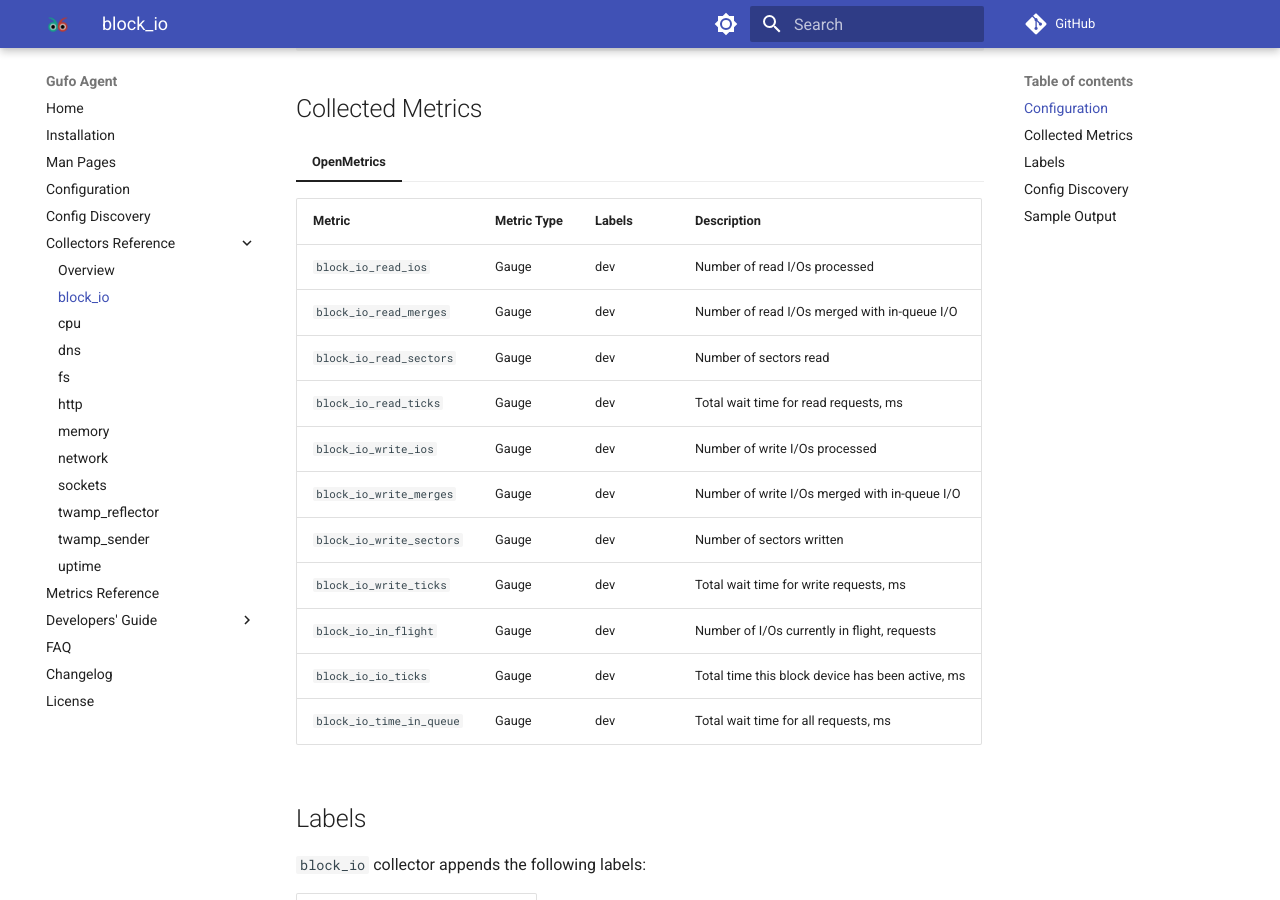
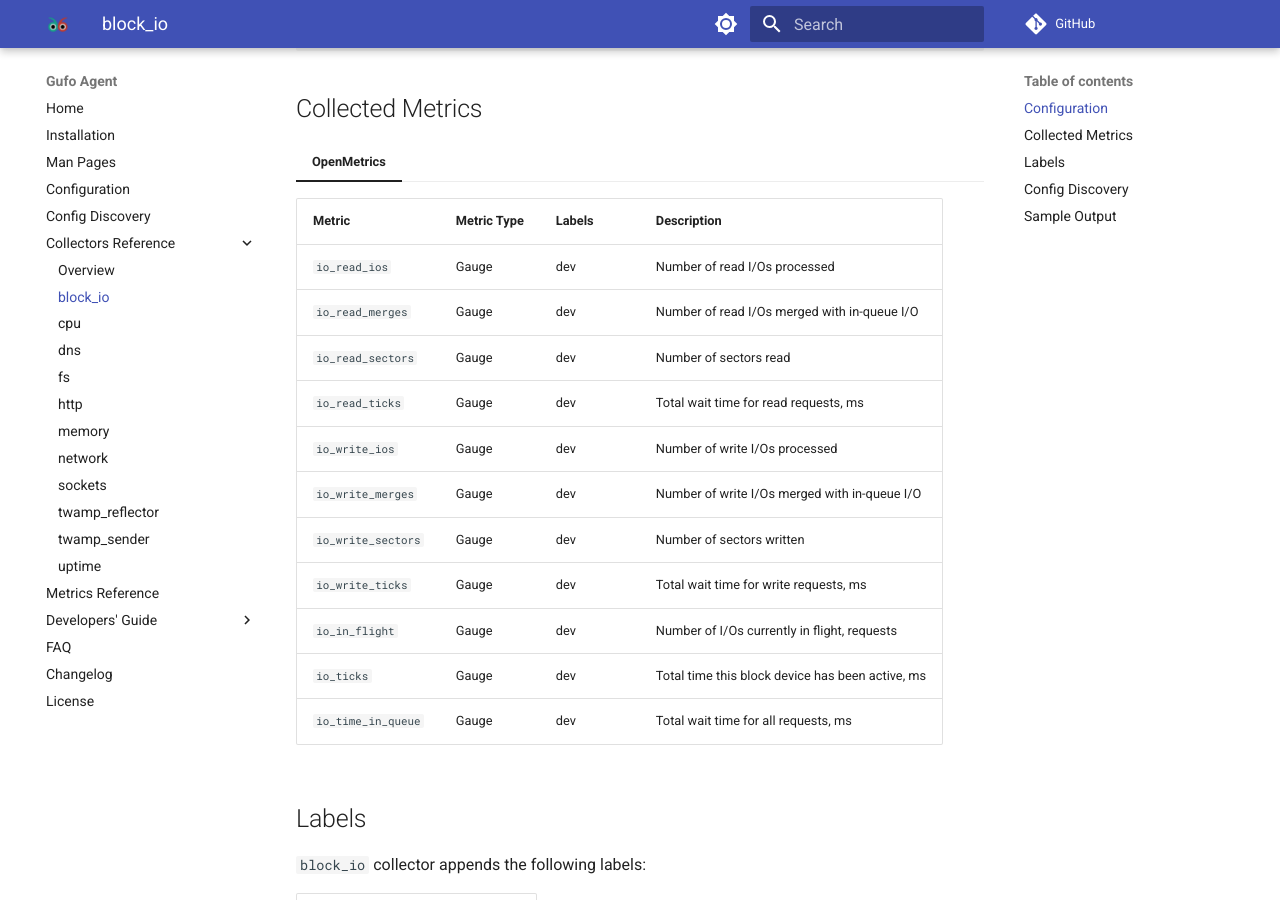
Before and after one commit to gufolabs/gufo_agent, an MkDocs documentation site: the page built from docs/collectors/block_io.md, in a window 1280 px wide and 900 px high, scrolled down 625 px. Built offline with MkDocs 1.6.1 and Material for MkDocs 9.7.7, drawn with Linux system fonts in a browser that asks for light colours; comment, search, counter and statistics services are not loaded.

Commit message:
block_io: Rename metrics

```diff
--- a/docs/collectors/block_io.md
+++ b/docs/collectors/block_io.md
@@ -23,19 +23,19 @@
 
 === "OpenMetrics"
 
-  | Metric                   | Metric Type | Labels | Description                                      |
-  | ------------------------ | ----------- | ------ | ------------------------------------------------ |
-  | `block_io_read_ios`      | Gauge       | dev    | Number of read I/Os processed                    |
-  | `block_io_read_merges`   | Gauge       | dev    | Number of read I/Os merged with in-queue I/O     |
-  | `block_io_read_sectors`  | Gauge       | dev    | Number of sectors read                           |
-  | `block_io_read_ticks`    | Gauge       | dev    | Total wait time for read requests, ms            |
-  | `block_io_write_ios`     | Gauge       | dev    | Number of write I/Os processed                   |
-  | `block_io_write_merges`  | Gauge       | dev    | Number of write I/Os merged with in-queue I/O    |
-  | `block_io_write_sectors` | Gauge       | dev    | Number of sectors written                        |
-  | `block_io_write_ticks`   | Gauge       | dev    | Total wait time for write requests, ms           |
-  | `block_io_in_flight`     | Gauge       | dev    | Number of I/Os currently in flight, requests     |
-  | `block_io_io_ticks`      | Gauge       | dev    | Total time this block device has been active, ms |
-  | `block_io_time_in_queue` | Gauge       | dev    | Total wait time for all requests, ms             |
+  | Metric             | Metric Type | Labels | Description                                      |
+  | ------------------ | ----------- | ------ | ------------------------------------------------ |
+  | `io_read_ios`      | Gauge       | dev    | Number of read I/Os processed                    |
+  | `io_read_merges`   | Gauge       | dev    | Number of read I/Os merged with in-queue I/O     |
+  | `io_read_sectors`  | Gauge       | dev    | Number of sectors read                           |
+  | `io_read_ticks`    | Gauge       | dev    | Total wait time for read requests, ms            |
+  | `io_write_ios`     | Gauge       | dev    | Number of write I/Os processed                   |
+  | `io_write_merges`  | Gauge       | dev    | Number of write I/Os merged with in-queue I/O    |
+  | `io_write_sectors` | Gauge       | dev    | Number of sectors written                        |
+  | `io_write_ticks`   | Gauge       | dev    | Total wait time for write requests, ms           |
+  | `io_in_flight`     | Gauge       | dev    | Number of I/Os currently in flight, requests     |
+  | `io_ticks`         | Gauge       | dev    | Total time this block device has been active, ms |
+  | `io_time_in_queue` | Gauge       | dev    | Total wait time for all requests, ms             |
 
 ## Labels
 
```
Also changed, not shown: 1 other file.
